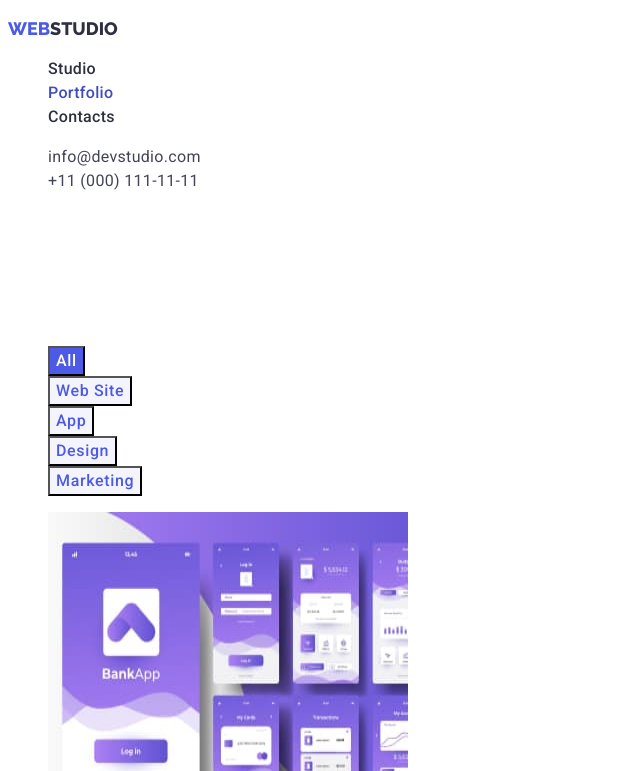
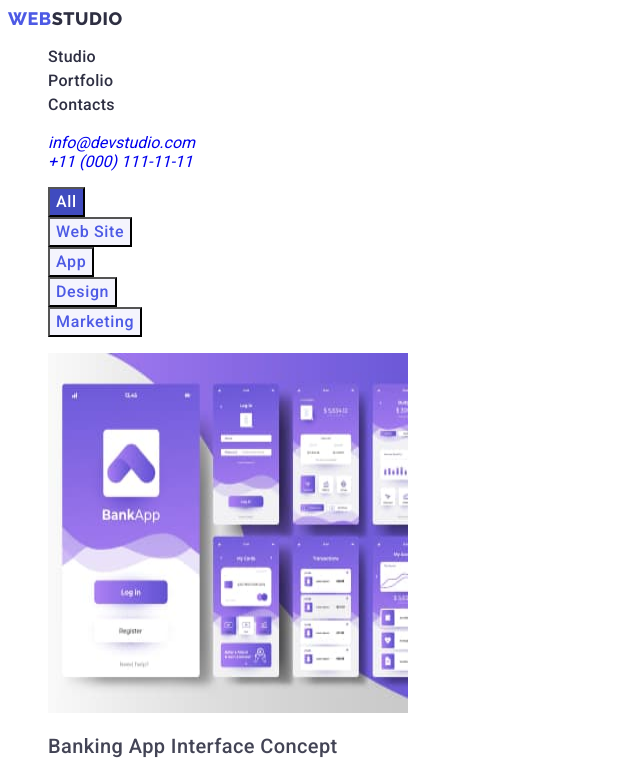
Before and after one commit to Vaku1a/goit-markup-hw-02, a plain HTML site: page portfolio.html in a window 1280 px wide. Both pictures are taken after a click on the button "All". Shown: the top 771 px of the page, without its empty margins (0-640 px from the left). Drawn offline with Linux system fonts and the light colour scheme.

Commit message:
after review

```diff
--- a/css/styles.css
+++ b/css/styles.css
@@ -30,13 +30,13 @@ body {
     color: #4D5AE5;
     font-family: 'Raleway';
     text-transform: uppercase;
-    text-decoration: none;
     font-weight: 800;
     font-size: 18px;
-    line-height: 21px;
+    line-height: 1.17;
+    letter-spacing: 0.03em
 }
 
-.site-nav .logo-highlight {
+.logo-highlight {
     color: var(--primary-text-color);
 }
 
@@ -45,7 +45,7 @@ body {
 }
 
 /* Site navigation */
-.site-nav .link {
+.items .link {
     color: var(--primary-text-color);
     font-weight: 500;
     font-size: 16px;
@@ -53,9 +53,10 @@ body {
     letter-spacing: 0.02em;
 }
 
-.link.current {
+/* Підсвітка поточного меню ел */
+/* .link.current {
     color: #404BBF;
-}
+} */
 
 
 .site-nav .link:hover,
@@ -63,12 +64,12 @@ body {
     color: #404BBF;
 }
 
-.contact-nav .link {
+.address .link {
     font-style: normal;
     font-weight: 400;
     font-size: 16px;
-    line-height: 24px;
     letter-spacing: 0.02em;
+    line-height: 1.5;
     color: var(--secondary-text-color);
 }
 
@@ -82,7 +83,7 @@ body {
     font-style: normal;
     font-weight: 700;
     font-size: 56px;
-    line-height: 60px;
+    line-height: 1.07;
     letter-spacing: 0.02em;
     color: var(--accent-text-color);
     text-align: center;
@@ -102,6 +103,7 @@ body {
     letter-spacing: 0.02em;
     text-transform: capitalize;
     text-align: center;
+    color: #2e2f42
 
 }
 
@@ -128,7 +130,7 @@ body {
 
 /* Button */
 .button {
-    font-family: "Roboto";
+    font-family: "Roboto", sans-serif;
     color: var(--btn-text-color);
     background-color: var(--btn-bg-color);
     font-style: normal;
@@ -136,12 +138,13 @@ body {
     font-size: 16px;
     line-height: 24px;
     letter-spacing: 0.04em;
+    cursor: pointer;
 }
 
 .button:hover,
 .button:focus {
     color: var(--accent-text-color);
-    background-color: #4D5AE5;
+    background-color: #404BBF;
 }
 
 .button:active {
--- a/portfolio.html
+++ b/portfolio.html
@@ -17,10 +17,8 @@
 <body>
     <header>
         <nav class="site-nav">
-            <a class="logo" href="./index.html" target="_self">
-                <p class="logo-text">Web<span class="logo-highlight">Studio</span></p>
-            </a>
-            <ul class="site-nav list">
+            <a class="logo link" href="./index.html" target="_self">Web<span class="logo-highlight">Studio</span></a>
+            <ul class="items list">
                 <li><a class="link" href="./index.html#studio" target="_self">Studio</a></li>
                 <li><a class="link current" href="./portfolio.html" target="_self">Portfolio</a></li>
                 <li><a class="link" href="./index.html#contacts">Contacts</a></li>
@@ -36,7 +34,7 @@
     <main>
         <!-- Section1 - Filters -->
         <section class="section">
-            <h1 class="hero-title">Filters</h1>
+            <h1 class="hero-title" hidden>Filters</h1>
             <ul class="button-list list">
                 <li><button class="button" type="button">All</button></li>
                 <li><button class="button" type="button">Web Site</button></li>
@@ -44,9 +42,6 @@
                 <li><button class="button" type="button">Design</button></li>
                 <li><button class="button" type="button">Marketing</button></li>
             </ul>
-        </section>
-        <!-- Section2 - Filter Result -->
-        <section class="section">
             <ul class="filter-list list">
                 <li><img class=" portfolio-image" src="./images/banking-app.jpg" alt="different-screen-bank-app"
                         width="360" height="360" />
@@ -97,9 +92,7 @@
         </section>
     </main>
     <footer class="page-footer">
-        <a class="logo" href="./index.html" target="_self">
-            <p class="logo-text">Web<span class="logo-highlight">Studio</span></p>
-        </a>
+        <a class="logo link" href="./index.html" target="_self">Web<span class="logo-highlight">Studio</span></a>
         <p class="text">
             Increase the flow of customers and
             sales for your business with digital
```
Also changed, not shown: index.html (+6 -10 lines).
